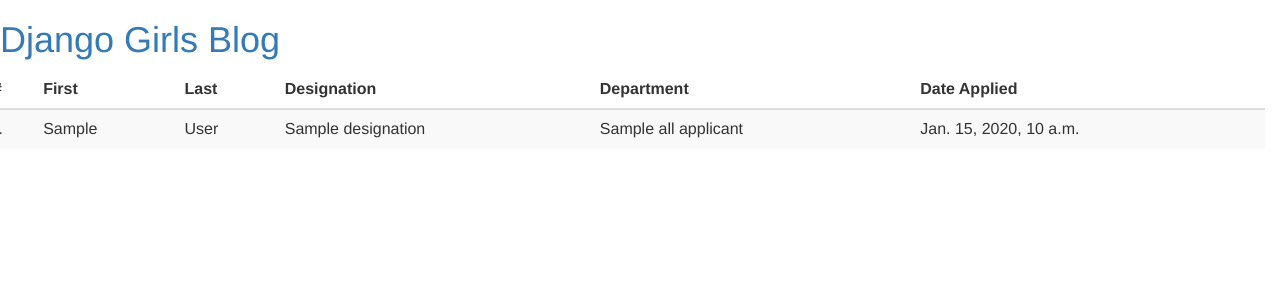
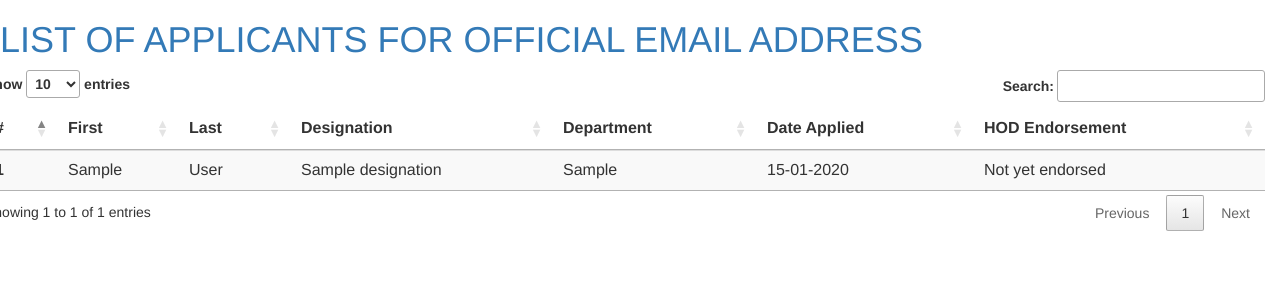
Before and after one commit to idowuogedengbe/mail_form, a Django app: template mail_app/templates/mail_app/application_list.html in a window 1280 px wide. Shown: the top 300 px of the page. Run offline with Django 3.2, Linux system fonts and the light colour scheme; the template is opened without the code that fills it: most values are stand-ins (such as "Sample title", 1, 10 or a date in 2020); some libraries are stand-ins or nearby versions.

Commit message:
Add existing file

```diff
--- a/mail_app/models.py
+++ b/mail_app/models.py
@@ -1,11 +1,10 @@
+from django.db import models
 
-from django.db import models
 
 # Create your models here.
 
 
 class Application(models.Model):
-
     last_name = models.CharField(max_length=100)
     first_name = models.CharField(max_length=100)
     other_name = models.CharField(max_length=100)
@@ -18,7 +17,8 @@ class Application(models.Model):
     date_applied = models.DateTimeField(auto_now_add=True, )
     date_last_edited = models.DateTimeField(auto_now=True)
 
-    def  __str__(self):
+
+    def __str__(self):
         return self.last_name
 
 
--- a/mail_app/static/css/mail_app.css
+++ b/mail_app/static/css/mail_app.css
@@ -1,3 +1,6 @@
 h1 a, h2 a {
     color: #C25100;
 }
+header {
+  display: block;
+}
--- a/mail_app/templates/mail_app/application_list.html
+++ b/mail_app/templates/mail_app/application_list.html
@@ -5,11 +5,11 @@
         <link rel="stylesheet" href="//maxcdn.bootstrapcdn.com/bootstrap/3.2.0/css/bootstrap.min.css">
         <link rel="stylesheet" href="//maxcdn.bootstrapcdn.com/bootstrap/3.2.0/css/bootstrap-theme.min.css">
         <link rel="stylesheet" href="{% static 'css/blog.css' %}">
-        <title>Django Girls blog</title>
+        <title>UCH Ibadanpy</title>
     </head>
     <body>
         <div>
-            <h1><a href="/">Django Girls Blog</a></h1>
+            <h1><a href="/">LIST OF APPLICANTS FOR OFFICIAL EMAIL ADDRESS</a></h1>
         </div>
 
 
@@ -25,6 +25,7 @@
                 <th scope="col">Designation</th>
                 <th scope="col">Department</th>
                 <th scope="col">Date Applied</th>
+                  <th scope="col"> HOD Endorsement</th>
               </tr>
             </thead>
             <tbody>
@@ -35,8 +36,13 @@
                 <td>{{ get_all_applicant.first_name }}</td>
                 <td>{{ get_all_applicant.last_name }}</td>
                 <td>{{ get_all_applicant.designation }}</td>
-                <td>{{ get_all_applicant.department_name }}</td>
-                <td>{{ get_all_applicant.date_applied }}</td>
+                 <td>{{ get_all_applicant.department_select }}</td>
+                <td>{{ get_all_applicant.date_applied|date:"d-m-Y" }}</td>
+                  {% if get_all_applicant.is_active == 1 %}
+                        <td> Endorsed</td>
+                  {% else %}
+                        <td> Not yet endorsed</td>
+                  {% endif %}
               </tr>
               {% endfor %}
 
@@ -46,5 +52,27 @@
     </div>
     {% endblock content %}
 
+            {%  block js%}
+        <script type="text/javascript" src="http://code.jquery.com/jquery-1.6.min.js"></script>
+        <script src="http://ajax.googleapis.com/ajax/libs/jquery/1.7.1/jquery.min.js"></script>
+        <link rel="stylesheet" type="text/css" href="https://cdn.datatables.net/v/dt/jszip-2.5.0/dt-1.10.20/af-2.3.4/b-1.6.1/b-colvis-1.6.1/b-html5-1.6.1/b-print-1.6.1/cr-1.5.2/fc-3.3.0/kt-2.5.1/r-2.2.3/rg-1.1.1/rr-1.2.6/sl-1.3.1/datatables.min.css"/>
+        <script type="text/javascript" src="https://cdnjs.cloudflare.com/ajax/libs/pdfmake/0.1.36/pdfmake.min.js"></script>
+        <script type="text/javascript" src="https://cdnjs.cloudflare.com/ajax/libs/pdfmake/0.1.36/vfs_fonts.js"></script>
+        <script type="text/javascript" src="https://cdn.datatables.net/v/dt/jszip-2.5.0/dt-1.10.20/af-2.3.4/b-1.6.1/b-colvis-1.6.1/b-html5-1.6.1/b-print-1.6.1/cr-1.5.2/fc-3.3.0/kt-2.5.1/r-2.2.3/rg-1.1.1/rr-1.2.6/sl-1.3.1/datatables.min.js"></script>
+        <script>
+          $(document).ready(function(){
+              $('#myTable').dataTable();
+          });
+          </script>
+
+        <script>
+            function myFunction() {
+                 {
+                    document.getElementById("myTable").innerHTML = "Good day";
+                            }
+                                }
+        </script>
+        {% endblock js  %}
+
     </body>
 </html>
--- a/mail_app/token_generator.py
+++ b/mail_app/token_generator.py
@@ -1,7 +1,9 @@
 from django.contrib.auth.tokens import PasswordResetTokenGenerator
-#from django.utils
+# from django.utils
 import six
-#from six import text_type
+
+# from six import text_type
+
 
 class TokenGenerator(PasswordResetTokenGenerator):
     def _make_hash_value(self, applicant, timestamp):
--- a/mail_app/urls.py
+++ b/mail_app/urls.py
@@ -4,8 +4,10 @@ from django.conf.urls import url
 from . import views
 
 urlpatterns = [
-    path('', views.application_list, name='application_list'),
-    path('application', views.application, name='application'),
+
+    path('', views.application, name='application'),
+    path('application_list', views.application_list, name='application_list'),
+     path('application', views.application, name='application'),
     url(r'^activate/(?P<uidb64>[0-9A-Za-z_\-]+)/(?P<token>[0-9A-Za-z]{1,13}-[0-9A-Za-z]{1,20})/$',
         views.activate_account, name='activate'),
 ]
--- a/mail_project/wsgi.py
+++ b/mail_project/wsgi.py
@@ -8,9 +8,10 @@ https://docs.djangoproject.com/en/2.2/howto/deployment/wsgi/
 """
 
 import os
+from dj_static import Cling
 
 from django.core.wsgi import get_wsgi_application
 
 os.environ.setdefault('DJANGO_SETTINGS_MODULE', 'mail_project.settings')
 
-application = get_wsgi_application()
+application = Cling(get_wsgi_application())
--- a/requirements.txt
+++ b/requirements.txt
@@ -1 +1,6 @@
 Django~=2.2.4
+dj-static==0.0.6
+pytz==2019.3
+six==1.14.0
+sqlparse==0.3.1
+static3==0.7.0
```
Also changed, not shown: mail_app/templates/mail_app/application.html (+30 -2 lines), mail_app/views.py (+7 -14 lines), mail_project/settings.py (+17 -8 lines).
